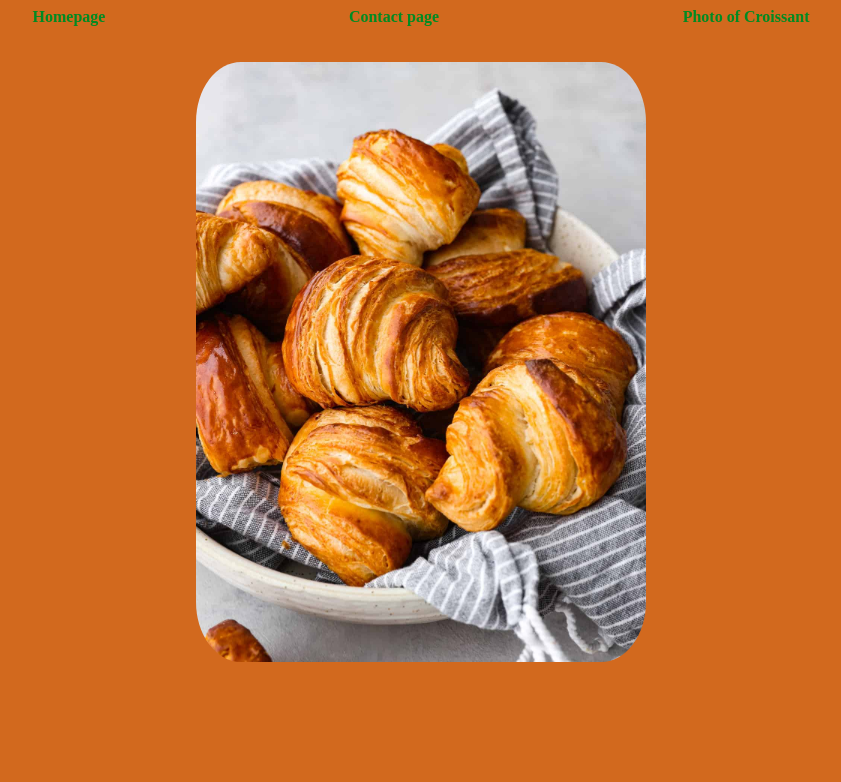
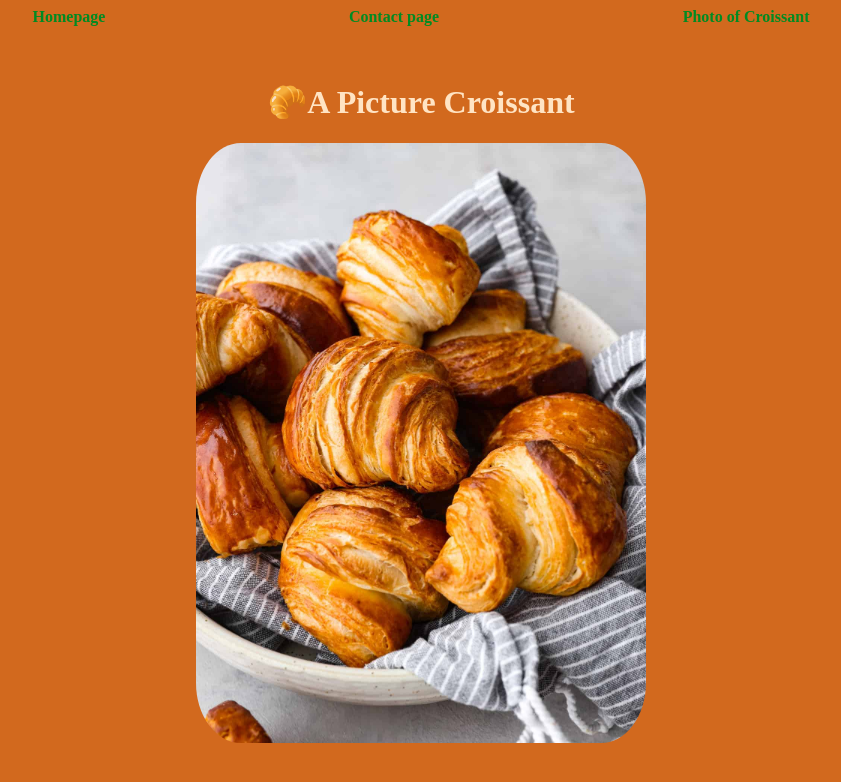
Before and after one commit to LindokuhleYende/croissant, a plain HTML site: page photo.html in a window 1280 px wide. Shown: the whole page, without its empty margins (219-1060 px from the left). Drawn offline with Linux system fonts and the light colour scheme.

Commit message:
added h1

```diff
--- a/photo.html
+++ b/photo.html
@@ -20,6 +20,10 @@
     </nav>
     <br />
     <br />
+
+    <h1>
+        🥐A Picture Croissant
+    </h1>
     <img src="/images/crossaint.jpg" alt="crossaint" class="img" />
 
 </body>
```
